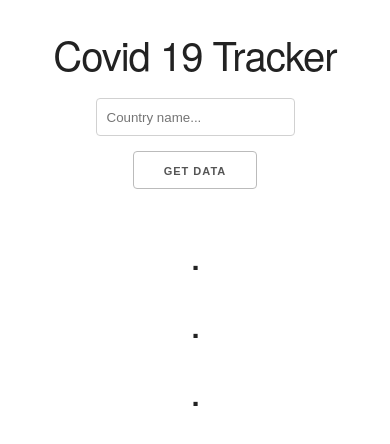
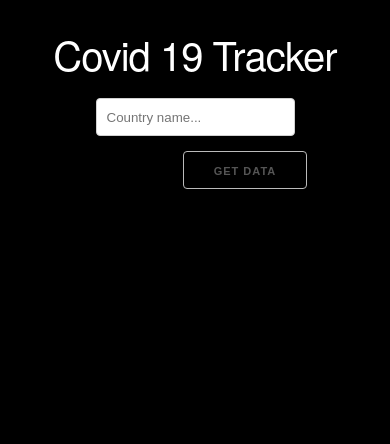
Before and after one commit to luke-h1/covid-19-tracker, a website: page index.html in a window 390 px wide. Drawn offline with nearby package versions, Linux system fonts and the light colour scheme.

Commit message:
refactor

```diff
--- a/index.html
+++ b/index.html
@@ -16,11 +16,11 @@
         id="country"
         placeholder="Country name..."
       />
-      <input type="submit" value="Get Data" />
+      <input type="submit" value="Get Data" class="btn"/>
     </form>
-    <h1 id="confirmed">.</h1>
-    <h1 id="recovered">.</h1>
-    <h1 id="deaths">.</h1>
+    <h1 id="confirmed"></h1>
+    <h1 id="recovered"></h1>
+    <h1 id="deaths"></h1>
     <script src="app.js"></script>
   </body>
 </html>
--- a/styles.css
+++ b/styles.css
@@ -6,17 +6,20 @@
 
 body {
   font-family: sans-serif;
+  color: #fff ;
 }
 
 
 h1 {
   text-align: center;
   margin-top: 100px ;
+  color: #fff ;
 }
 
 body {
   width: 80%;
   margin: 2em auto 0 auto;
+  background-color: #000 ;
 }
 
 
@@ -26,14 +29,7 @@ form {
 }
 
 
-@media (max-width: 1200px) {
-  .images {
-    column-count: 2;
-  }
+
+.btn {
+  margin-left: 100px ;
 }
-
-@media (max-width: 800px) {
-  .images {
-    column-count: 1;
-  }
-}
```
